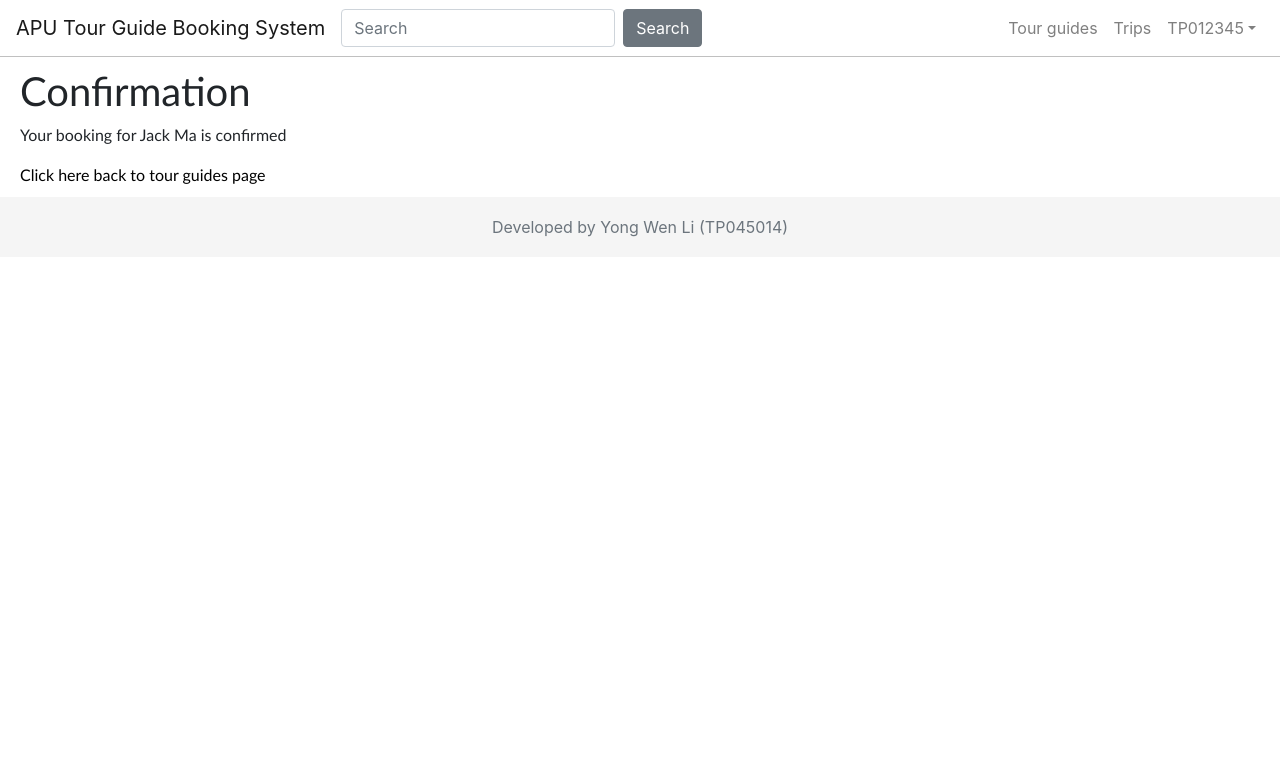
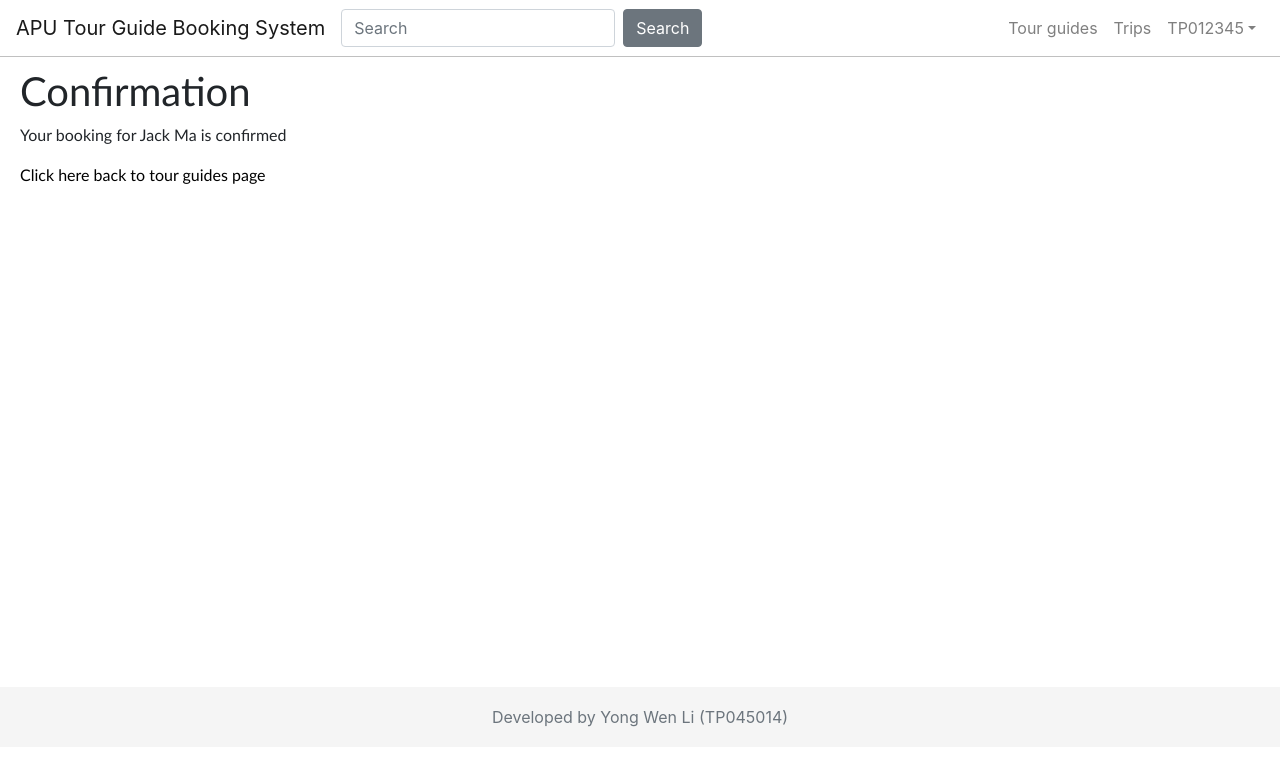
Before and after one commit to YWL3555/ddac-web, a Nuxt app: page /tour-guide/confirmation in a window 1280 px wide. Shown: the top 766 px of the page. Built offline with nearby package versions, Linux system fonts and the light colour scheme.

Commit message:
Update height in confirmation page

```diff
--- a/pages/tour-guide/confirmation.vue
+++ b/pages/tour-guide/confirmation.vue
@@ -120,5 +120,6 @@ export default {
 
   .view {
     padding: 10px 20px;
+    min-height: 630px;
   }
 </style>
--- a/pages/trip/confirmation.vue
+++ b/pages/trip/confirmation.vue
@@ -120,5 +120,6 @@ export default {
 
   .view {
     padding: 10px 20px;
+    min-height: 630px;
   }
 </style>
```
